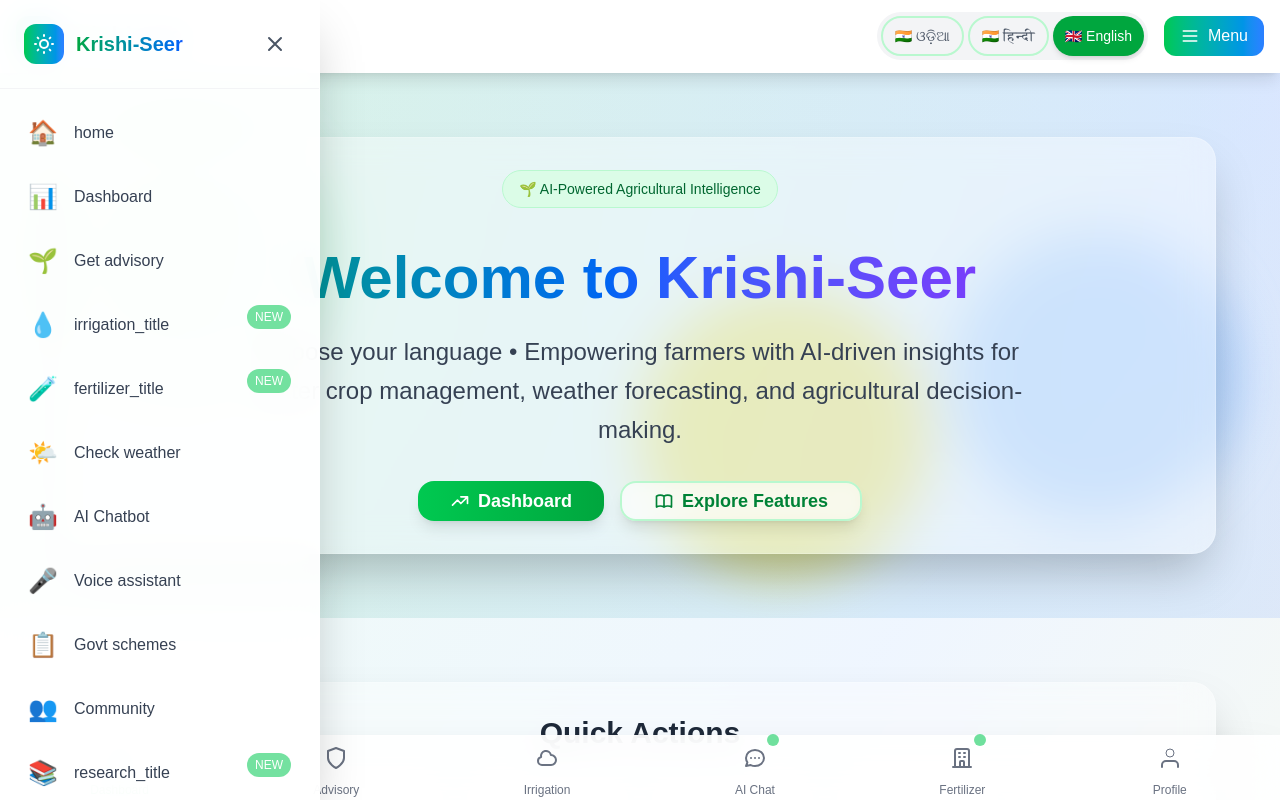
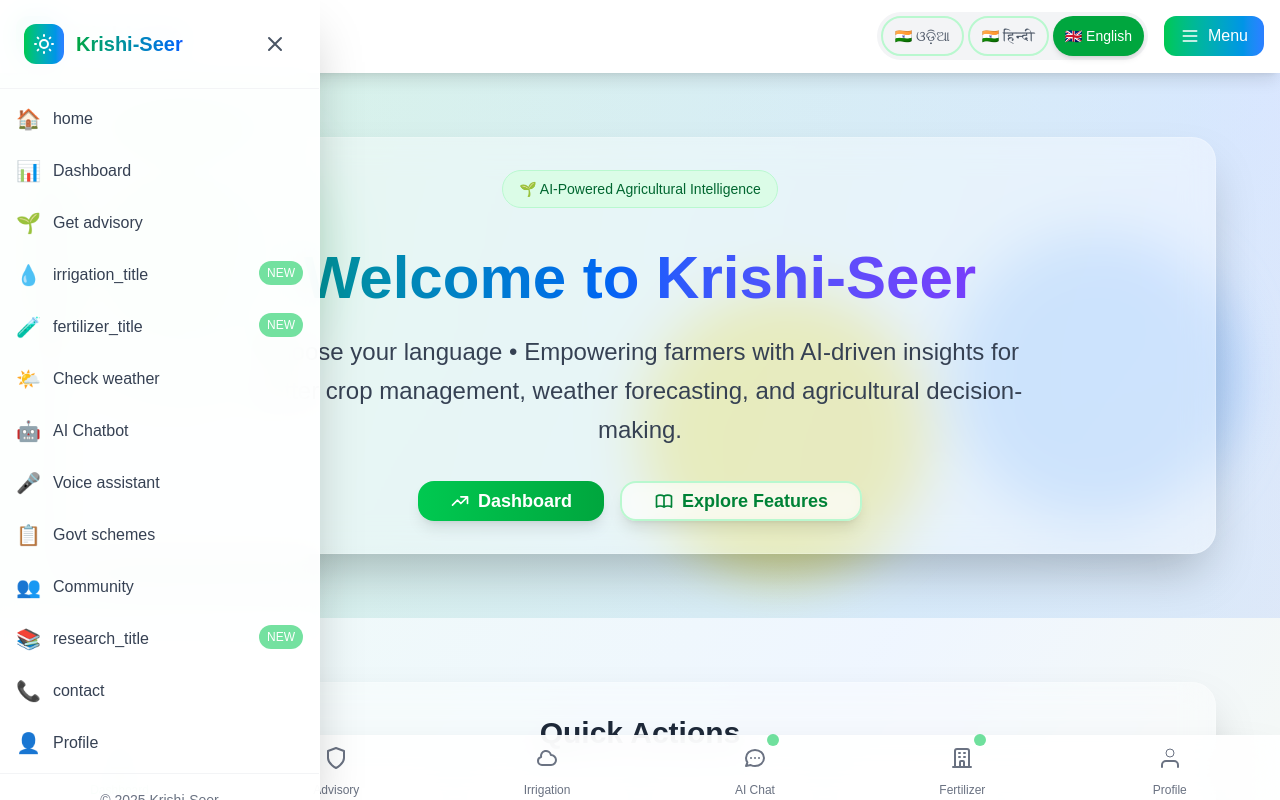
Before and after one commit to krishi-seer/test, a Next.js app: page / in a window 1280 px wide. Both pictures are taken after a click on the button "Menu". Shown: the top 800 px of the page. Built offline with nearby package versions, Linux system fonts and the light colour scheme.

Commit message:
Restrict chatbot to agriculture topics only

```diff
--- a/components/SideMenu.tsx
+++ b/components/SideMenu.tsx
@@ -13,19 +13,19 @@ export default function SideMenu({ isOpen, onClose }: SideMenuProps) {
   const { t } = useTranslation();
 
   const menuItems = [
-    { href: "/", icon: "🏠", label: "home" },
-    { href: "/dashboard", icon: "📊", label: "dashboard" },
-    { href: "/advisory", icon: "🌱", label: "get_advisory" },
-    { href: "/irrigation", icon: "💧", label: "irrigation_title", isNew: true },
-    { href: "/fertilizer", icon: "🧪", label: "fertilizer_title", isNew: true },
-    { href: "/weather", icon: "🌤️", label: "check_weather" },
-    { href: "/chatbot", icon: "🤖", label: "ai_chatbot" },
-    { href: "/voice", icon: "🎤", label: "voice_assistant" },
-    { href: "/schemes", icon: "📋", label: "govt_schemes" },
-    { href: "/community", icon: "👥", label: "community" },
-    { href: "/research", icon: "📚", label: "research_title", isNew: true },
-    { href: "/contact", icon: "📞", label: "contact" },
-    { href: "/profile", icon: "👤", label: "profile" },
+    { href: "/", icon: "🏠", label: t("home") },
+    { href: "/dashboard", icon: "📊", label: t("dashboard") },
+    { href: "/advisory", icon: "🌱", label: t("get_advisory") },
+    { href: "/irrigation", icon: "💧", label: t("irrigation_title"), isNew: true },
+    { href: "/fertilizer", icon: "🧪", label: t("fertilizer_title"), isNew: true },
+    { href: "/weather", icon: "🌤️", label: t("check_weather") },
+    { href: "/chatbot", icon: "🤖", label: t("ai_chatbot") },
+    { href: "/voice", icon: "🎤", label: t("voice_assistant") },
+    { href: "/schemes", icon: "📋", label: t("govt_schemes") },
+    { href: "/community", icon: "👥", label: t("community") },
+    { href: "/research", icon: "📚", label: t("research_title"), isNew: true },
+    { href: "/contact", icon: "📞", label: t("contact") },
+    { href: "/profile", icon: "👤", label: t("profile") },
   ];
 
   if (!isOpen) return null;
@@ -40,10 +40,11 @@ export default function SideMenu({ isOpen, onClose }: SideMenuProps) {
 
       {/* Side Menu */}
       <div className={`
-        fixed top-0 left-0 h-full w-80 bg-white/95 backdrop-blur-lg shadow-2xl z-50
+        fixed top-0 left-0 h-full w-full max-w-xs bg-white/95 backdrop-blur-lg shadow-2xl z-50
         transform transition-transform duration-300 ease-in-out
         ${isOpen ? 'translate-x-0' : '-translate-x-full'}
         border-r border-white/20 overflow-y-auto
+        sm:max-w-sm md:max-w-md lg:w-80
       `}>
         {/* Header */}
         <div className="p-6 border-b border-gray-100">
@@ -70,22 +71,22 @@ export default function SideMenu({ isOpen, onClose }: SideMenuProps) {
         </div>
 
         {/* Navigation Links */}
-        <nav className="p-4 space-y-2 flex-1">
+        <nav className="p-2 space-y-2 flex-1">
           {menuItems.map((item, index) => (
             <Link
               key={index}
               href={item.href}
               onClick={onClose}
-              className="flex items-center space-x-4 p-3 rounded-xl hover:bg-gradient-to-r hover:from-green-50 hover:to-blue-50 transition-all duration-200 group relative"
+              className="flex items-center space-x-3 p-2 rounded-lg hover:bg-gradient-to-r hover:from-green-50 hover:to-blue-50 transition-all duration-200 group relative w-full"
             >
-              <span className="text-2xl group-hover:scale-110 transition-transform">
+              <span className="text-xl group-hover:scale-110 transition-transform">
                 {item.icon}
               </span>
-              <span className="font-medium text-gray-700 group-hover:text-green-600 transition-colors">
-                {item.isNew ? item.label : t(item.label)}
+              <span className="font-medium text-gray-700 group-hover:text-green-600 transition-colors truncate w-full">
+                {item.label}
               </span>
               {item.isNew && (
-                <span className="absolute right-3 top-2 bg-green-500 text-white text-xs px-2 py-1 rounded-full animate-pulse">
+                <span className="absolute right-2 top-2 bg-green-500 text-white text-xs px-2 py-1 rounded-full animate-pulse">
                   NEW
                 </span>
               )}
```
